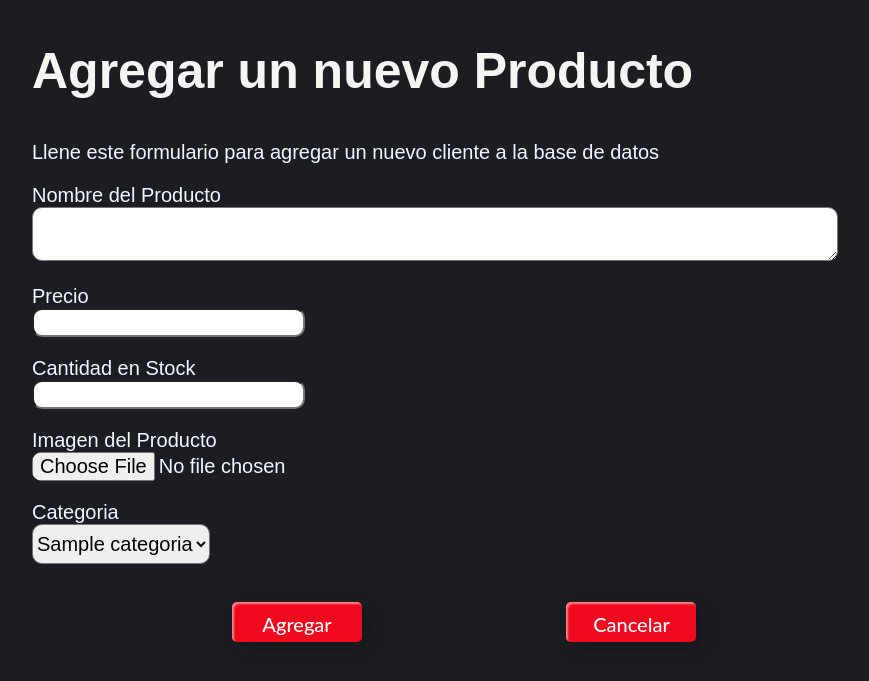
After one commit to sfbarragan/TiendaOnline_ProyectoU1_DW, a PHP site: page /agregar_producto.php in a window 1640 px wide. The commit adds this page. Shown: the top 681 px of the page, without its empty margins (376-1245 px from the left). Run offline with PHP 8.4, Linux system fonts and the light colour scheme; tables that the repository leaves empty or names only in its code hold one stand-in row (values such as "Sample post").

Commit message:
Se agrego los estilos y el formulario para agregar nuevos productos

```diff
--- a/CSS/base.css
+++ b/CSS/base.css
@@ -1,9 +1,9 @@
 body,
 html {
   width: 100%;
-
   background: #1c1d22;
   font-family: "Varela Round", sans-serif;
+
 }
 
 .texto{
--- /dev/null
+++ b/CSS/modificar_producto.css
@@ -0,0 +1,99 @@
+.container{
+    width: 1200px;
+    margin-left: 400px;
+    margin-bottom: 100px;
+}
+.title{
+    color: whitesmoke;
+    font-size: 50px;
+}
+
+p{
+    color:aliceblue;
+    font-size: 20px;
+}
+
+label{
+    color:aliceblue;
+    font-size: 20px;
+
+}
+
+input{
+    color:rgb(5, 5, 5);
+    font-size: 20px;
+    border-radius: 10px;
+    margin-bottom: 20px;
+}
+
+input[type="file"]{
+    color: aliceblue;
+    width: 800px;
+}
+
+select{
+    color:rgb(5, 5, 5);
+    font-size: 20px;
+    border-radius: 10px;
+    margin-bottom: 20px;
+    height: 40px;
+
+}
+img{
+    width: 200px;
+    height: 200px;
+    margin-top: 20px;
+    margin-bottom: 30px;
+    box-shadow: rgba(255, 255, 255, 0.25) 0px 54px 55px, rgba(255, 255, 255, 0.12) 0px -12px 30px, rgba(255, 255, 255, 0.12) 0px 4px 6px, rgba(255, 255, 255, 0.17) 0px 12px 13px, rgba(255, 255, 255, 0.09) 0px -3px 5px;
+}
+.custom-btn {
+    width: 130px;
+    height: 40px;
+    color: #fff;
+    border-radius: 5px;
+    padding: 10px 25px;
+    font-family: 'Lato', sans-serif;
+    font-weight: 500;
+    background: transparent;
+    cursor: pointer;
+    transition: all 0.3s ease;
+    position: relative;
+    display: inline-block;
+     box-shadow:inset 2px 2px 2px 0px rgba(255,255,255,.5),
+     7px 7px 20px 0px rgba(0,0,0,.1),
+     4px 4px 5px 0px rgba(0,0,0,.1);
+    outline: none;
+
+    margin-left: 200px;
+}
+
+.btn-2 {
+    background: rgb(240, 9, 28);
+    background: linear-gradient(0deg, rgb(240, 9, 28) 0%, rgb(240, 9, 28) 100%);
+    border: none;
+
+  }
+  .btn-2:before {
+    height: 0%;
+    width: 2px;
+  }
+  .btn-2:hover {
+    box-shadow:  4px 4px 6px 0 rgba(255,255,255,.5),
+                -4px -4px 6px 0 rgba(116, 125, 136, .5),
+      inset -4px -4px 6px 0 rgba(255,255,255,.2),
+      inset 4px 4px 6px 0 rgba(0, 0, 0, .4);
+  }
+
+a{
+    color: aliceblue;
+    font-size: 20px;
+    text-decoration: none;
+}
+
+textarea{
+    width: 800px;
+    color:rgb(5, 5, 5);
+    font-size: 20px;
+    border-radius: 10px;
+    margin-bottom: 20px;
+}
--- /dev/null
+++ b/agregar_producto.php
@@ -0,0 +1,104 @@
+<?php
+require_once 'conexion.php';
+if($_SERVER['REQUEST_METHOD']=='POST'){
+    //validar si se envian todos los datos
+    if(isset($_POST['nombreprod'])&& isset($_POST['precioprod']) && isset($_POST['stockprod'])&& isset($_POST['categoriaprod'])){
+        $nombre_imagen= $_FILES["archivo"]["name"];
+        $tipo_imagen = $_FILES["archivo"]["type"];
+        $tamagno_imagen = $_FILES["archivo"]["size"];
+
+        $carpeta_destino = $_SERVER['DOCUMENT_ROOT'].'/img/';
+
+        move_uploaded_file($_FILES["archivo"]["tmp_name"], $carpeta_destino.$nombre_imagen);
+
+        $archivo_objetivo = fopen($carpeta_destino.$nombre_imagen, "r");
+        $contenido = fread($archivo_objetivo, $tamagno_imagen);
+        $contenido = addslashes($contenido);
+
+
+        fclose($archivo_objetivo);
+
+        //Construir la consulta
+        $query = "INSERT INTO producto (nombre_producto, precio, stock, foto, id_categoria) VALUES (?, ?, ?,'$contenido',?)";
+
+        if($stmt = $conn -> prepare($query)){
+            //envio los datos haciendo un binding
+            $stmt -> bind_param('siii', $_POST['nombreprod'], $_POST['precioprod'], $_POST['stockprod'], $_POST['categoriaprod']);
+
+            //Ejecutar la sentencia
+            if($stmt -> execute()){
+                header("location:leer_productos.php");
+                exit();
+            }else{
+                echo "Error! Por favor intente más tarde";
+            }
+            $stmt -> close();
+        }else{
+            echo "no se a subido el archivo";
+        }
+    }
+    $conn -> close();
+}
+
+?>
+
+
+<!DOCTYPE html>
+<html lang="es">
+<head>
+    <meta charset="UTF-8">
+    <meta http-equiv="X-UA-Compatible" content="IE=edge">
+    <meta name="viewport" content="width=device-width, initial-scale=1.0">
+    <link rel="stylesheet" href="CSS/modificar_producto.css">
+    <link rel="stylesheet" href="CSS/base.css">
+    <title>Document</title>
+</head>
+<body>
+    <div class="container">
+        <h2 class="title">Agregar un nuevo Producto</h2>
+        <p>Llene este formulario para agregar un nuevo cliente a la base de datos</p>
+        <form action="<?php echo $_SERVER['PHP_SELF']?>" method="post" enctype="multipart/form-data">
+            <div>
+                <label>Nombre del Producto</label><br>
+                <textarea name="nombreprod" required> </textarea>
+            </div>
+            <div>
+                <label>Precio</label><br>
+                <input type="number" name="precioprod" required>
+            </div>
+            <div>
+                <label>Cantidad en Stock</label><br>
+                <input type="number" name="stockprod" required>
+            </div>
+            <div>
+                <label>Imagen del Producto</label><br>
+                <input type="file" id="archivo" name="archivo"  required>
+            </div>
+            <div>
+                <label>Categoria</label><br>
+                <select name="categoriaprod" id="">
+                <?php
+                    require_once 'conexion.php';
+                    $query2 = 'SELECT * FROM categoria';
+
+                    $result2 = $conn -> query($query2);
+
+                    if($result2 ->num_rows > 0){
+                        while($row2 = $result2 -> fetch_assoc()){
+                            echo '<option value='.$row2['id_categoria'].'>'.$row2['nombre_categoria'].'</option>';
+                        }
+                    }else{
+                        echo '<p><em>No existen datos registrados</em></p>';
+                    }
+                ?>
+
+                </select>
+            </div><br>
+            <div>
+                <input type="submit" class="custom-btn btn-2" value="Agregar">
+                <button class="custom-btn btn-2"><a href="leer_productos.php">Cancelar</a></button>
+            </div>
+        </form>
+    </div>
+</body>
+</html>
```
Also changed, not shown: CSS/productos.css (added, +96 -0 lines).
